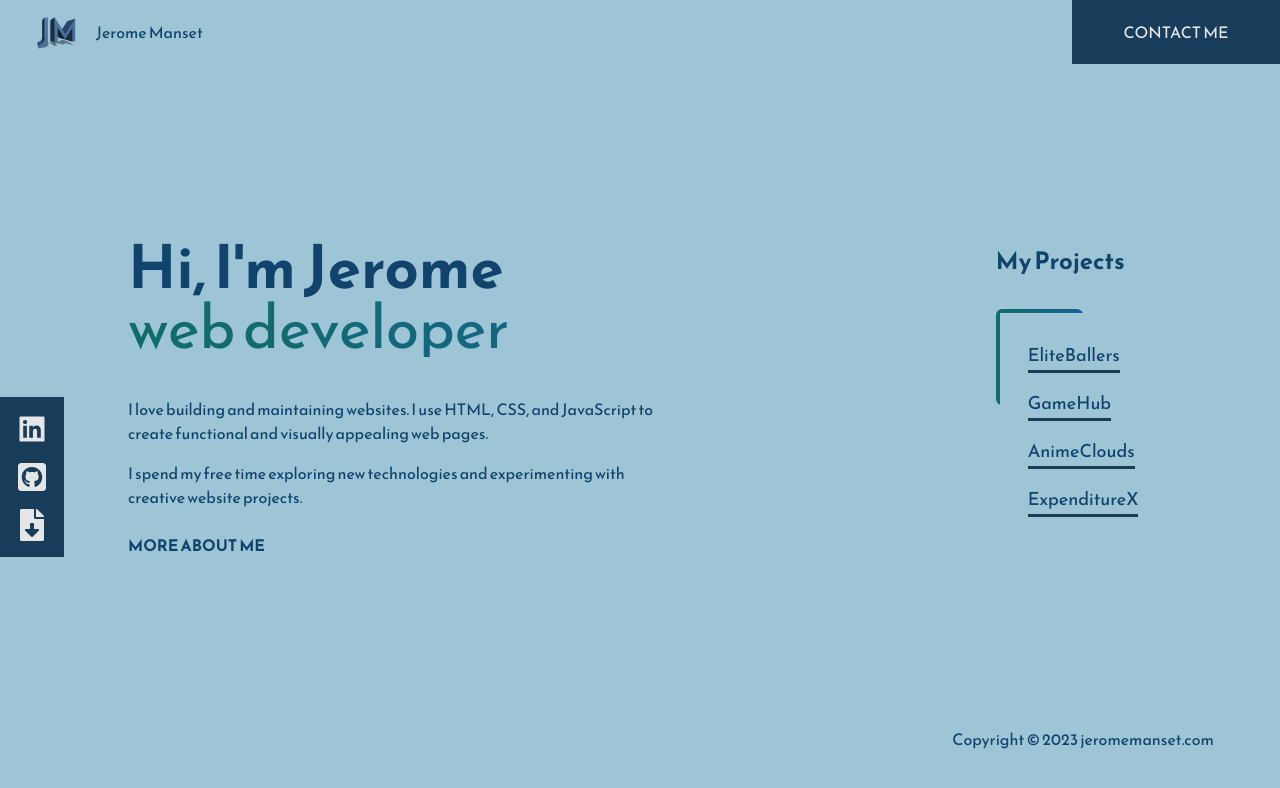
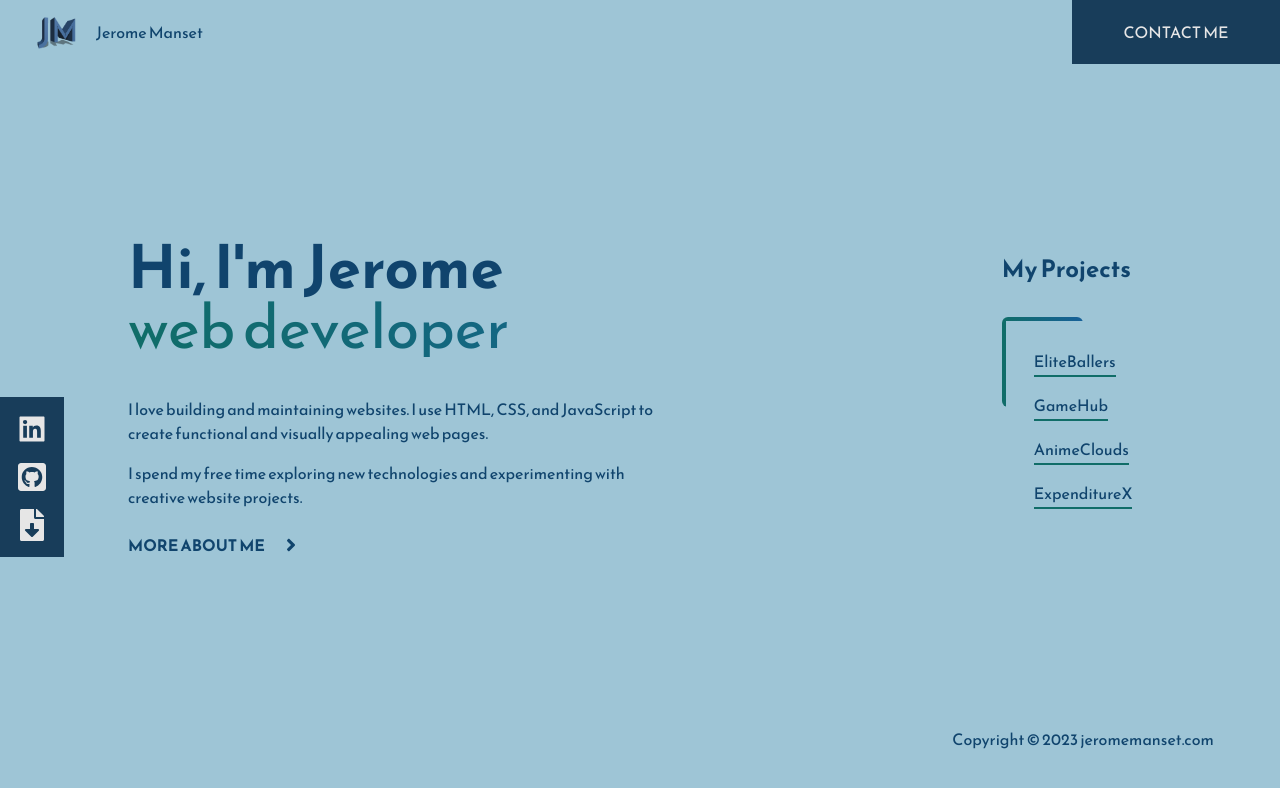
Before and after one commit to kujerocoding/jeromemanset, a React (Vite) app: page / in a window 1280 px wide. Shown: the top 788 px of the page. Built offline with nearby package versions, Linux system fonts and the light colour scheme.

Commit message:
Update initial page

```diff
--- a/src/components/AboutMe.jsx
+++ b/src/components/AboutMe.jsx
@@ -1,5 +1,6 @@
 import { motion } from 'framer-motion'
 import React from 'react'
+import {FaAngleRight} from 'react-icons/fa'
 
 
 const AboutMe = ({setSelectedProject}) => {
@@ -63,7 +64,12 @@ const AboutMe = ({setSelectedProject}) => {
                 </p>
             </div>
             <div className='mt-6 font-bold'>
-                <button onClick={() => setSelectedProject('moreaboutme')} >MORE ABOUT ME</button>
+                <button onClick={() => setSelectedProject('moreaboutme')}>
+                    <div className='flex gap-4 items-center justify-center hover:translate-x-5 transition duration-300 ease-in-out'>
+                        <p>MORE ABOUT ME</p>
+                        <FaAngleRight className='w-5 h-5' />
+                    </div>
+                </button>
             </div>
 
 {/*         <motion.div
--- a/src/components/Links.jsx
+++ b/src/components/Links.jsx
@@ -16,7 +16,7 @@ const Links = ({handleClick, selectedProject}) => {
                   const {id, name, title} = item
                   return <li key={id}>
                     <button name={name}
-                    className={`btn from-left  ${selectedProject === name ? 'shit' : ''}`}
+                    className={`btn from-left  ${selectedProject === name ? 'active' : ''}`}
                     onClick={handleClick}
                     >{title}</button>
                   </li>
--- a/src/components/Main.jsx
+++ b/src/components/Main.jsx
@@ -1,12 +1,10 @@
 import React, {useState} from 'react'
 import AboutMe from './AboutMe'
-import Links from './Links'
 import PresenceChild from './PresenceChild'
 import { AnimatePresence, motion } from 'framer-motion'
 import Project from './Project'
-import MainBG from '../assets/images/bg-main.svg'
 import MoreAboutMe from './MoreAboutMe'
-import {AiFillGithub, AiFillLinkedin} from 'react-icons/ai'
+import {AiFillLinkedin} from 'react-icons/ai'
 import {FaFileDownload, FaGithubSquare} from 'react-icons/fa'
 
 const Main = ({filteredData, setSelectedProject, selectedProject}) => {
--- a/src/components/Navbar.jsx
+++ b/src/components/Navbar.jsx
@@ -1,6 +1,4 @@
 import React from 'react'
-import {AiFillGithub, AiFillLinkedin} from 'react-icons/ai'
-import {MdEmail} from 'react-icons/md'
 import Logo from '../assets/images/logo.png'
 
 const NavBar = () => {
@@ -15,7 +13,7 @@ const NavBar = () => {
               <p className='text-primary'>Jerome Manset</p>
             </div>
           </a>
-          <div className='bg-border text-action w-1/3 md:w-1/6 h-full grid place-content-center hover-slide'>
+          <div className='bg-border text-action text-sm md:text-base w-1/3 md:w-1/6 h-full grid place-content-center hover-slide'>
             <a href="mailto:jerome.manset22@gmail.com">CONTACT ME</a>
           </div>
           {/* <ul className='w-2/12 flex justify-between py-2 px-4 rounded-lg'>
--- a/src/components/PresenceChild.jsx
+++ b/src/components/PresenceChild.jsx
@@ -1,6 +1,5 @@
-import { AnimatePresence, motion } from 'framer-motion';
+import { motion } from 'framer-motion';
 import React from 'react'
-import AboutMe from './AboutMe';
 
 const PresenceChild = ({children}) => {
 
--- a/src/index.css
+++ b/src/index.css
@@ -69,8 +69,8 @@ body{
 
 .btn {
     all: unset;
-    transition: all 500ms cubic-bezier(0.77, 0, 0.175, 1);
-    @apply text-lg relative pb-1 text-inherit cursor-pointer;
+    transition: all 300ms cubic-bezier(0.77, 0, 0.175, 1);
+    @apply relative pb-1 text-inherit cursor-pointer;
   }
 
   .btn:before, .btn:after {
@@ -80,29 +80,21 @@ body{
   }
 
   .btn:hover {
-    @apply delay-300 before:delay-0 after:bg-accent after:delay-300;
+    @apply delay-300 before:delay-0 after:bg-colorFrom after:delay-300;
   }
 
   /* FROM RIGHT*/
 .from-left:before{
-    @apply bottom-0 right-0 w-full h-1/6 border-b-[3px] border-accent hover:w-0;
+    @apply bottom-0 right-0 w-full h-[3px] border-b-2 border-colorFrom hover:w-0;
 }
 
   /* FROM LEFT*/
 .from-left:after {
-    @apply bottom-0 left-0 w-0 h-1/6 hover:w-full;
+    @apply bottom-0 left-0 w-0 h-[3px] hover:w-full;
 }
 
-.shit{
-    color: #23a4c7;
-}
-
-.bg-dark{
-    background-color: #242424;
-}
-
-.bg-semi{
-    background-color: #f5f5f5;
+.active{
+    @apply scale-110;
 }
 
 .hover-slide {
```
